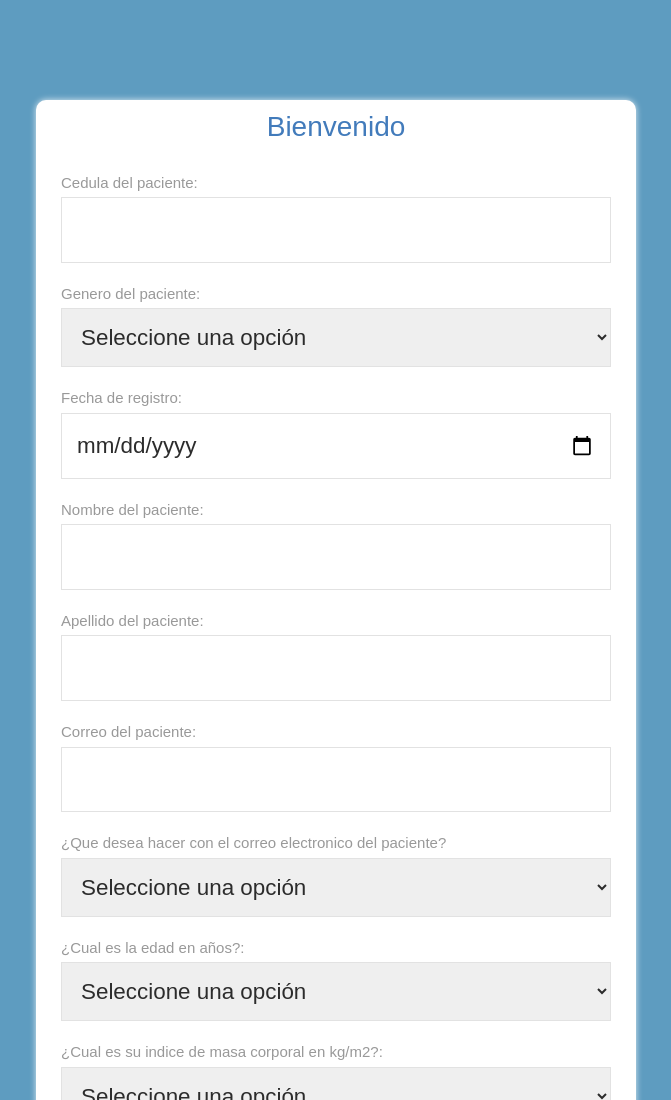
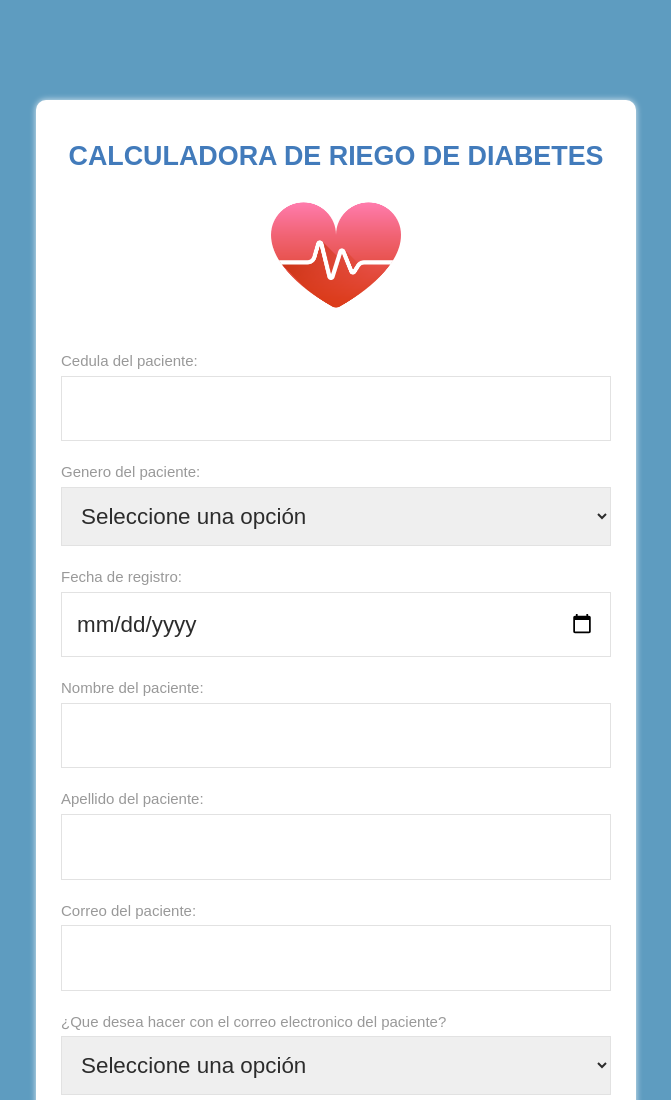
Before and after one commit to appsservisalud/risk_calculator, a plain HTML site: page index.html in a window 1280 px wide. Shown: the top 1100 px of the page, without its empty margins (304-975 px from the left). Drawn offline with nearby package versions, Linux system fonts and the light colour scheme.

Commit message:
Actualización de estilos en formulario

```diff
--- a/index.html
+++ b/index.html
@@ -31,7 +31,12 @@
 
     <form action="" id="form" method="post">
 
-        <div id="title_form"><h3>Bienvenido</h3></div>
+        <div id="title_form">
+
+            <h3>CALCULADORA DE RIEGO DE DIABETES</h3>
+            <img src="src/img/salud.png" width="150px" height="150px">
+
+            </div>
 
         <div class="grupo">
             <label>Cedula del paciente:</label>
--- a/src/css/main-develop.css
+++ b/src/css/main-develop.css
@@ -75,8 +75,20 @@ input[type="number"]
 
 #title_form{
 
+    margin-top: 30px;
     text-align: center;
     color:rgb(66, 123, 187);
+}
+
+#title_form h3{
+
+    font-family: 'Work Sans', sans-serif;
+    font-size: 1.2em;
+    font-weight: bold;
+}
+
+#title_form img{
+    padding: 10px;
 }
 
 
```
Also changed, not shown: src/img/salud.png (added).
